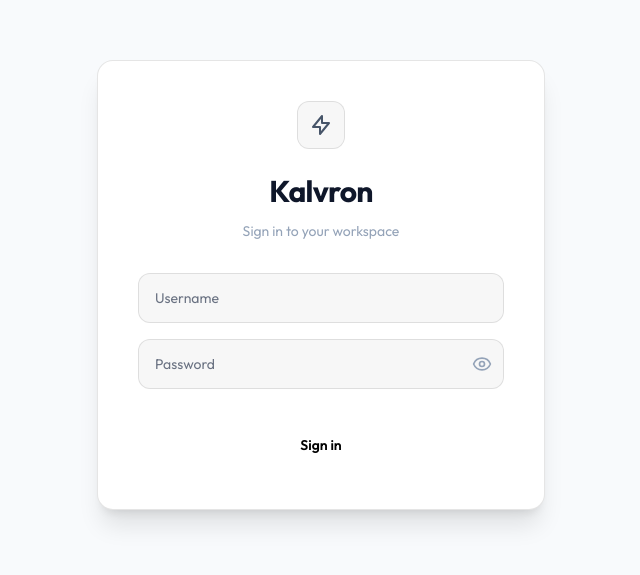
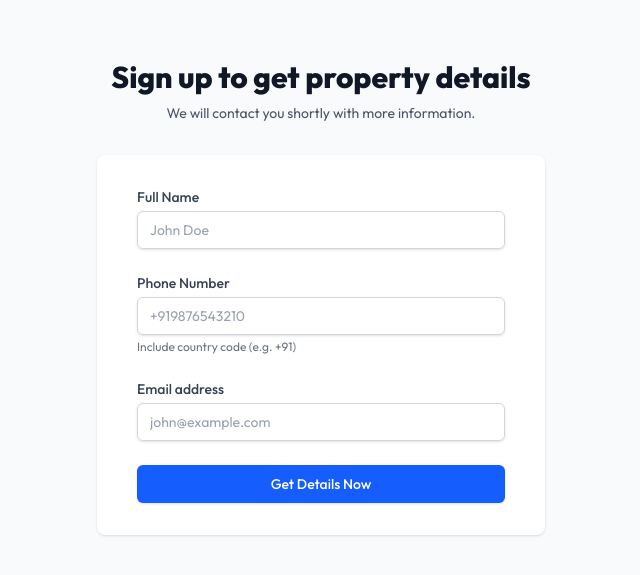
Before and after one commit to Sceduled/drootle-byK, a React (Vite) app in the folder frontend/: page /example-form in a window 1280 px wide. Before the commit this address led to /login. Shown: the part 115-690 px from the top of the page, without its empty margins (319-959 px from the left). Built offline with nearby package versions, Linux system fonts and the light colour scheme; no server answers.

Commit message:
feat: Add demo form and instant Bolna voice webhook

```diff
--- a/frontend/src/App.jsx
+++ b/frontend/src/App.jsx
@@ -9,6 +9,7 @@ import Simulator from './pages/Simulator';
 import LiveContext from './pages/LiveContext';
 import Projects from './pages/Projects';
 import LiveUpdates from './pages/LiveUpdates';
+import ExampleForm from './pages/ExampleForm';
 import Layout from './components/Layout';
 
 function PrivateRoute({ children }) {
@@ -21,6 +22,7 @@ export default function App() {
     <BrowserRouter>
       <Routes>
         <Route path="/login" element={<Login />} />
+        <Route path="/example-form" element={<ExampleForm />} />
         <Route path="/leads" element={<PrivateRoute><Leads /></PrivateRoute>} />
         <Route path="/leads/:id" element={<PrivateRoute><LeadDetail /></PrivateRoute>} />
         <Route path="/metrics" element={<PrivateRoute><Metrics /></PrivateRoute>} />
--- /dev/null
+++ b/frontend/src/pages/ExampleForm.jsx
@@ -0,0 +1,149 @@
+import React, { useState } from 'react';
+
+export default function ExampleForm() {
+  const [formData, setFormData] = useState({
+    name: '',
+    phone: '',
+    email: '',
+    source_ad: 'demo_ad'
+  });
+
+  const [status, setStatus] = useState('idle'); // idle, loading, success, error
+  const [message, setMessage] = useState('');
+
+  const handleChange = (e) => {
+    setFormData({
+      ...formData,
+      [e.target.name]: e.target.value
+    });
+  };
+
+  const handleSubmit = async (e) => {
+    e.preventDefault();
+    setStatus('loading');
+
+    try {
+      const response = await fetch('/api/webhooks/demo/new-lead', {
+        method: 'POST',
+        headers: {
+          'Content-Type': 'application/json'
+        },
+        body: JSON.stringify(formData)
+      });
+
+      if (!response.ok) {
+        throw new Error('Failed to submit');
+      }
+
+      setStatus('success');
+      setMessage('Form submitted successfully! You should receive a call shortly.');
+    } catch (err) {
+      console.error(err);
+      setStatus('error');
+      setMessage('An error occurred. Please try again.');
+    }
+  };
+
+  return (
+    <div className="min-h-screen bg-gray-50 flex flex-col justify-center py-12 sm:px-6 lg:px-8 font-sans">
+      <div className="sm:mx-auto sm:w-full sm:max-w-md">
+        <h2 className="mt-6 text-center text-3xl font-extrabold text-gray-900">
+          Sign up to get property details
+        </h2>
+        <p className="mt-2 text-center text-sm text-gray-600">
+          We will contact you shortly with more information.
+        </p>
+      </div>
+
+      <div className="mt-8 sm:mx-auto sm:w-full sm:max-w-md">
+        <div className="bg-white py-8 px-4 shadow sm:rounded-lg sm:px-10">
+          {status === 'success' ? (
+            <div className="rounded-md bg-green-50 p-4">
+              <div className="flex">
+                <div className="flex-shrink-0">
+                  <svg className="h-5 w-5 text-green-400" viewBox="0 0 20 20" fill="currentColor">
+                    <path fillRule="evenodd" d="M10 18a8 8 0 100-16 8 8 0 000 16zm3.707-9.293a1 1 0 00-1.414-1.414L9 10.586 7.707 9.293a1 1 0 00-1.414 1.414l2 2a1 1 0 001.414 0l4-4z" clipRule="evenodd" />
+                  </svg>
+                </div>
+                <div className="ml-3">
+                  <p className="text-sm font-medium text-green-800">{message}</p>
+                </div>
+              </div>
+            </div>
+          ) : (
+            <form className="space-y-6" onSubmit={handleSubmit}>
+              <div>
+                <label htmlFor="name" className="block text-sm font-medium text-gray-700">
+                  Full Name
+                </label>
+                <div className="mt-1">
+                  <input
+                    id="name"
+                    name="name"
+                    type="text"
+                    required
+                    className="appearance-none block w-full px-3 py-2 border border-gray-300 rounded-md shadow-sm placeholder-gray-400 focus:outline-none focus:ring-blue-500 focus:border-blue-500 sm:text-sm"
+                    value={formData.name}
+                    onChange={handleChange}
+                    placeholder="John Doe"
+                  />
+                </div>
+              </div>
+
+              <div>
+                <label htmlFor="phone" className="block text-sm font-medium text-gray-700">
+                  Phone Number
+                </label>
+                <div className="mt-1">
+                  <input
+                    id="phone"
+                    name="phone"
+                    type="tel"
+                    required
+                    className="appearance-none block w-full px-3 py-2 border border-gray-300 rounded-md shadow-sm placeholder-gray-400 focus:outline-none focus:ring-blue-500 focus:border-blue-500 sm:text-sm"
+                    value={formData.phone}
+                    onChange={handleChange}
+                    placeholder="+919876543210"
+                  />
+                </div>
+                <p className="mt-1 text-xs text-gray-500">Include country code (e.g. +91)</p>
+              </div>
+
+              <div>
+                <label htmlFor="email" className="block text-sm font-medium text-gray-700">
+                  Email address
+                </label>
+                <div className="mt-1">
+                  <input
+                    id="email"
+                    name="email"
+                    type="email"
+                    required
+                    className="appearance-none block w-full px-3 py-2 border border-gray-300 rounded-md shadow-sm placeholder-gray-400 focus:outline-none focus:ring-blue-500 focus:border-blue-500 sm:text-sm"
+                    value={formData.email}
+                    onChange={handleChange}
+                    placeholder="john@example.com"
+                  />
+                </div>
+              </div>
+
+              {status === 'error' && (
+                <div className="text-red-600 text-sm">{message}</div>
+              )}
+
+              <div>
+                <button
+                  type="submit"
+                  disabled={status === 'loading'}
+                  className="w-full flex justify-center py-2 px-4 border border-transparent rounded-md shadow-sm text-sm font-medium text-white bg-blue-600 hover:bg-blue-700 focus:outline-none focus:ring-2 focus:ring-offset-2 focus:ring-blue-500 disabled:opacity-50"
+                >
+                  {status === 'loading' ? 'Submitting...' : 'Get Details Now'}
+                </button>
+              </div>
+            </form>
+          )}
+        </div>
+      </div>
+    </div>
+  );
+}
```
Also changed, not shown: 4 other files (tests, documents, lock files or other folders).
